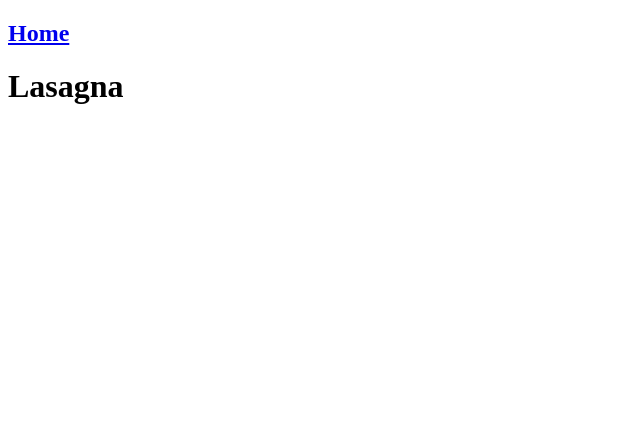
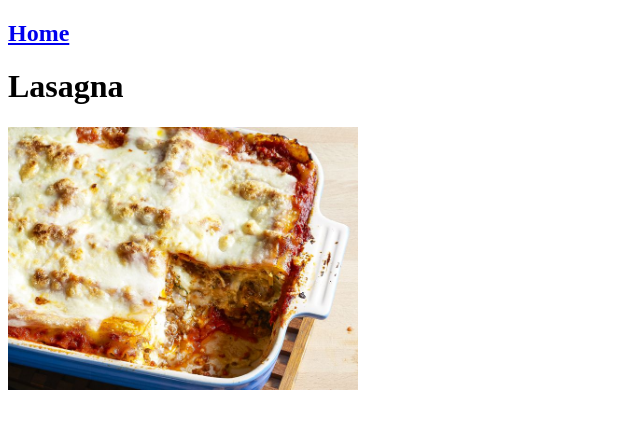
Before and after one commit to campinpalpatine/odin-recipes, a plain HTML site: page recipes/lasagna.html in a window 1280 px wide. Shown: the whole page, without its empty margins (0-640 px from the left). Drawn offline with Linux system fonts and the light colour scheme.

Commit message:
Add image of lasagna.

```diff
--- a/recipes/lasagna.html
+++ b/recipes/lasagna.html
@@ -8,5 +8,8 @@
     <body>
         <h2><a href="../index.html">Home</a></h2>
         <h1>Lasagna</h1>
+
+        <!-- An image and description of meal -->
+        <img src="../images/lasagna.jpg" alt="A lasagna with a square missing exposing the cross section" width="350">
     </body>
 </html>
```
Also changed, not shown: images/lasagna.jpg (added).
